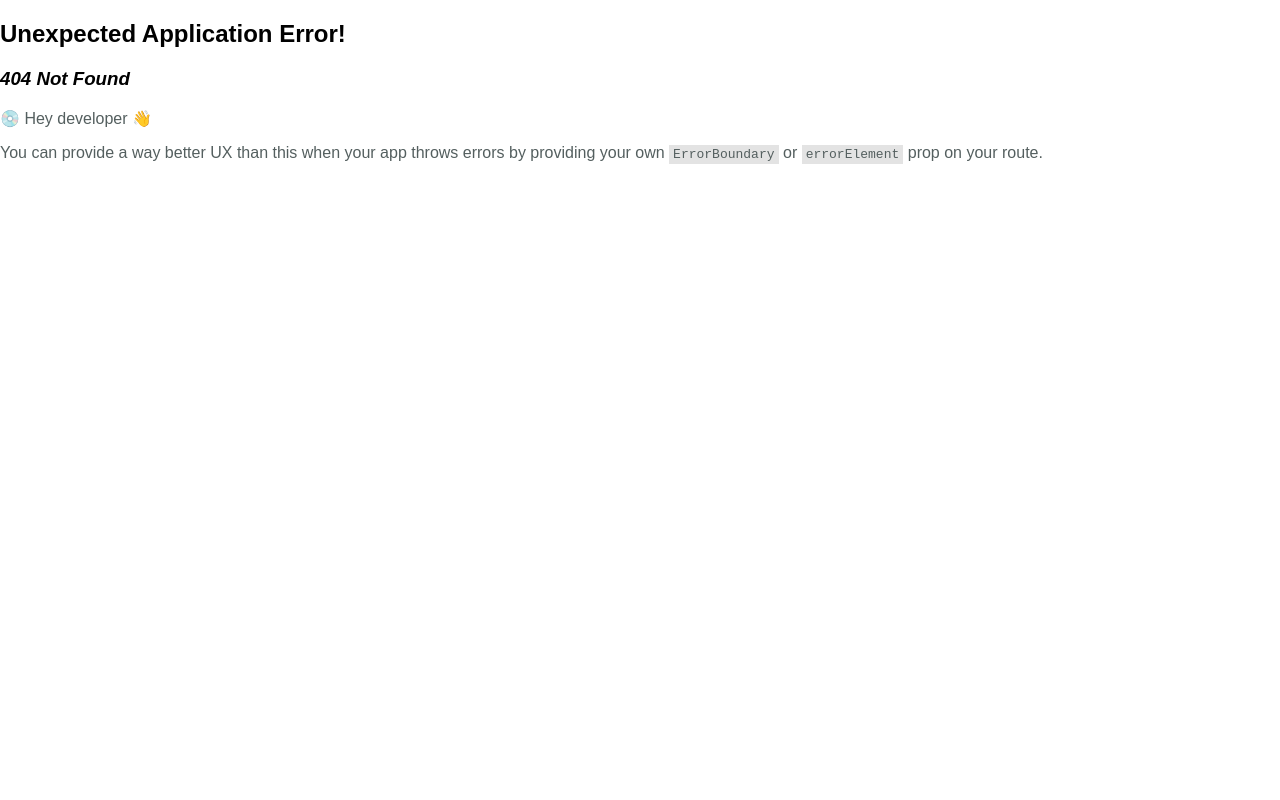
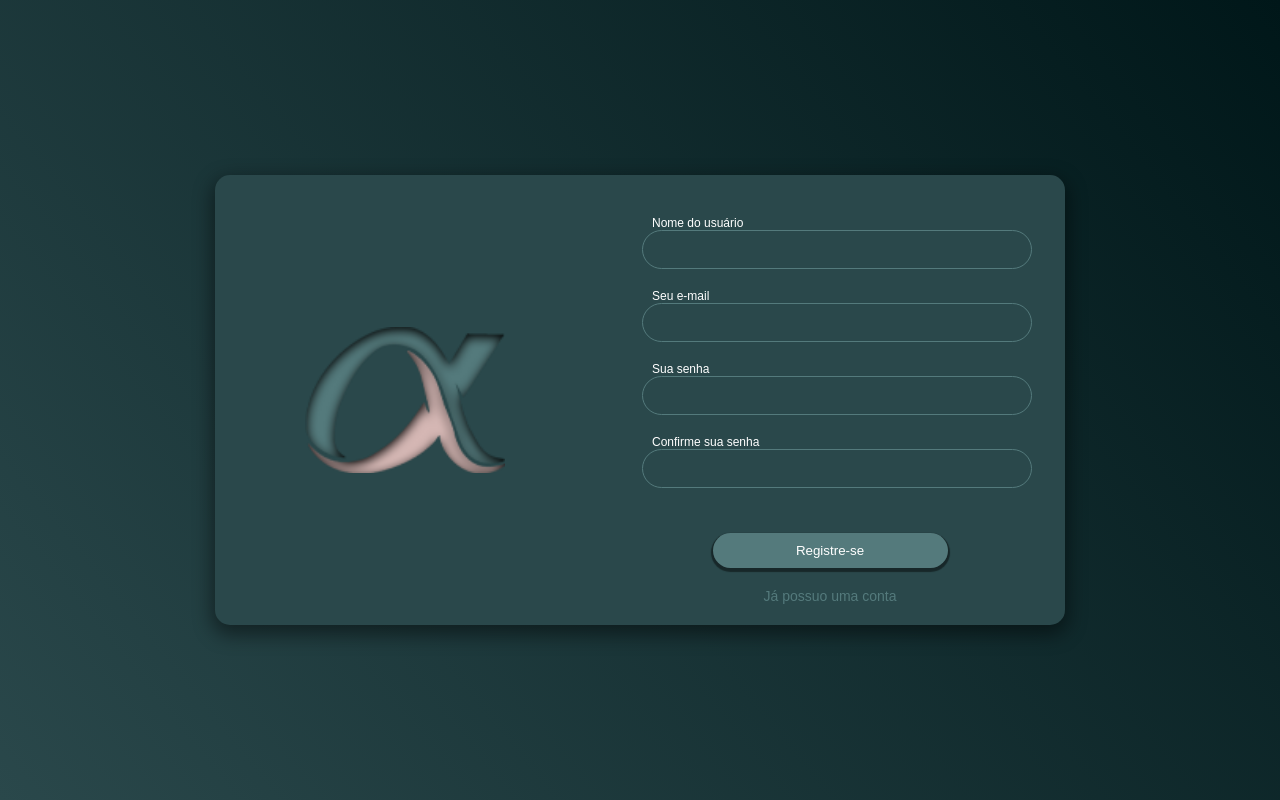
Before and after one commit to davi-aguiar/PDS, a React (Vite) app in the folder frontend/SGA_FRONTEND/: page /cadastro in a window 1280 px wide. Before the commit this address had no page. Built offline with nearby package versions, Linux system fonts and the light colour scheme.

Commit message:
pagina de cadastro e pag associados

```diff
--- a/frontend/SGA_FRONTEND/src/components/table/page.tsx
+++ b/frontend/SGA_FRONTEND/src/components/table/page.tsx
@@ -67,14 +67,122 @@ const rows = [
     "lipe.reidelas@teste.com",
     1241742671
   ),
+  createData(
+    "Gustavo Meira",
+    "(77)98833-2794",
+    "gustavo.meira@teste.com",
+    8763663212
+  ),
+  createData(
+    "Davi Aguiar",
+    "(77)98847-2794",
+    "gatin.santos@teste.com",
+    324234234
+  ),
+  createData(
+    "Felipe Silva",
+    "(77)98833-2124",
+    "lipe.reidelas@teste.com",
+    1241742671
+  ),
+  createData(
+    "Gustavo Meira",
+    "(77)98833-2794",
+    "gustavo.meira@teste.com",
+    8763663212
+  ),
+  createData(
+    "Davi Aguiar",
+    "(77)98847-2794",
+    "gatin.santos@teste.com",
+    324234234
+  ),
+  createData(
+    "Felipe Silva",
+    "(77)98833-2124",
+    "lipe.reidelas@teste.com",
+    1241742671
+  ),
+  createData(
+    "Gustavo Meira",
+    "(77)98833-2794",
+    "gustavo.meira@teste.com",
+    8763663212
+  ),
+  createData(
+    "Davi Aguiar",
+    "(77)98847-2794",
+    "gatin.santos@teste.com",
+    324234234
+  ),
+  createData(
+    "Felipe Silva",
+    "(77)98833-2124",
+    "lipe.reidelas@teste.com",
+    1241742671
+  ),
+  createData(
+    "Gustavo Meira",
+    "(77)98833-2794",
+    "gustavo.meira@teste.com",
+    8763663212
+  ),
+  createData(
+    "Davi Aguiar",
+    "(77)98847-2794",
+    "gatin.santos@teste.com",
+    324234234
+  ),
+  createData(
+    "Felipe Silva",
+    "(77)98833-2124",
+    "lipe.reidelas@teste.com",
+    1241742671
+  ),
+  createData(
+    "Gustavo Meira",
+    "(77)98833-2794",
+    "gustavo.meira@teste.com",
+    8763663212
+  ),
+  createData(
+    "Davi Aguiar",
+    "(77)98847-2794",
+    "gatin.santos@teste.com",
+    324234234
+  ),
+  createData(
+    "Felipe Silva",
+    "(77)98833-2124",
+    "lipe.reidelas@teste.com",
+    1241742671
+  ),
+  createData(
+    "Gustavo Meira",
+    "(77)98833-2794",
+    "gustavo.meira@teste.com",
+    8763663212
+  ),
+  createData(
+    "Davi Aguiar",
+    "(77)98847-2794",
+    "gatin.santos@teste.com",
+    324234234
+  ),
+  createData(
+    "Felipe Silva",
+    "(77)98833-2124",
+    "lipe.reidelas@teste.com",
+    1241742671
+  ),
 ];
 
 export default function DenseTable() {
   return (
-    <TableContainer component={Paper}>
-      <Table sx={{ minWidth: 950, maxHeight:100 }} size="small">
+    <TableContainer component={Paper} style={{ maxHeight: '60vh', overflowY: 'auto'}}>
+      <Table size="small" style={{width:"60vw"}}>
         <TableHead>
-          <TableRow className={styles.headRow}>
+          <TableRow className={styles.headRow} style={{ position: 'sticky', top: 0, zIndex: 1, backgroundColor: '#ebebeb' }}>
             <TableCell  align="right"></TableCell>
             <TableCell style={{fontWeight:"bold"}}>Nome</TableCell>
             <TableCell style={{fontWeight:"bold"}} align="right">Telefone</TableCell>
--- a/frontend/SGA_FRONTEND/src/main.tsx
+++ b/frontend/SGA_FRONTEND/src/main.tsx
@@ -4,6 +4,7 @@ import App from './pages/app/App.tsx'
 import './index.css'
 import { RouterProvider, createBrowserRouter } from 'react-router-dom';
 import Associado from './pages/associado/Associado.tsx';
+import Cadastro from './pages/cadastro/cadastro.tsx';
 
 const router = createBrowserRouter([
   {
@@ -14,6 +15,10 @@ const router = createBrowserRouter([
     path: "/associado",
     element: <Associado/>,
   },
+  {
+    path: "/cadastro",
+    element: <Cadastro/>,
+  },
 ]);
 
 createRoot(document.getElementById('root')!).render(
--- a/frontend/SGA_FRONTEND/src/pages/app/App.tsx
+++ b/frontend/SGA_FRONTEND/src/pages/app/App.tsx
@@ -23,6 +23,7 @@ function App() {
         </div>
         <button>Acessar</button>
         <a href="/associado">Esqueci Minha Senha</a>
+        <a href="/cadastro">Criar conta</a>
       </div>
     </main>
   )
--- /dev/null
+++ b/frontend/SGA_FRONTEND/src/pages/cadastro/cadastro.tsx
@@ -0,0 +1,34 @@
+import alpha from "../../assets/Forma 4.png";
+import "./styles.css";
+
+function Cadastro() {
+  return (
+    <main className={"main"}>
+      <div className={"cardd"}>
+        <img src={alpha} alt={"logo"} />
+        <div className="solidao">
+          <div className={"inputDiv"}>
+            <p className="label">Nome do usuário</p>
+            <input type="text" className={"input"} />
+          </div>
+          <div className={"inputDiv"}>
+            <p className="label">Seu e-mail</p>
+            <input type="text" className={"input"} />
+          </div>
+          <div className={"inputDiv"}>
+            <p className="label">Sua senha</p>
+            <input type="text" className={"input"} />
+          </div>
+          <div className={"inputDiv"}>
+            <p className="label">Confirme sua senha</p>
+            <input type="text" className={"input"} />
+          </div>
+          <button>Registre-se</button>
+          <a href="/">Já possuo uma conta</a>
+        </div>
+      </div>
+    </main>
+  );
+}
+
+export default Cadastro;
--- /dev/null
+++ b/frontend/SGA_FRONTEND/src/pages/cadastro/styles.css
@@ -0,0 +1,73 @@
+.main{
+    display: flex;
+    justify-content: center;
+    align-items: center;
+    height: 100vh;
+    width: 100vw;
+    background: linear-gradient(-129deg, rgba(0,23,25,1) 0%, rgba(42,72,75,1) 100%);
+  }
+  .cardd{
+    background-color: #2A484B;
+    width: 850px;
+    height: 450px;
+    border-radius: 15px;
+    color: white;
+    box-shadow: 0px 7px 19px 3px rgba(0,0,0,0.45);
+    display: flex;
+    justify-content: space-around;
+    align-items: center;
+    flex-direction: row;
+  }
+  .inputDiv{
+    width: 80%;
+  }
+  .solidao{
+    flex-grow: 1;
+    justify-content: center;
+    align-items: center;
+    display: flex;
+    flex-direction: column;
+  }
+  .inputDiv p{
+    margin: 20px 0px 0px 10px;
+    font-size: 12px;
+    text-align: left;
+  }
+  .input{
+    background-color: transparent;
+    border-radius: 20px;
+    border: 1px solid #547a7c;
+    height: 35px;
+    width: 100%;
+    margin-top: 0;
+    color: white;
+    padding-left: 10px;
+  }
+  .cardd button{
+    background-color: #547a7c;
+    margin-top: 45px;
+    color: white;
+    width: 50%;
+    height: 35px;
+    border-radius: 20px;
+    border: none;
+    box-shadow: 0px 2px 1px 2px rgba(0,0,0,0.45);
+    transition: all .3s;
+  }
+  .card button:hover{
+    background-color: #2A484B;
+    cursor: pointer;
+  }
+  .cardd a{
+    text-decoration: none;
+    color: #547a7c;
+    margin-top: 20px;
+    font-size: 14px;
+  }
+  .label{
+    color: white;
+  }
+  .cardd img{
+    width: 200px;
+    margin: 90px;
+  }
```
